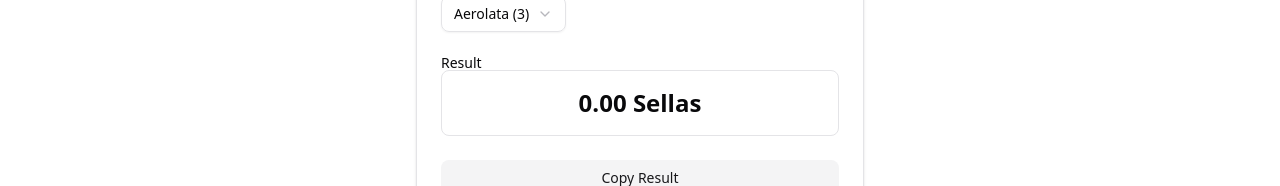
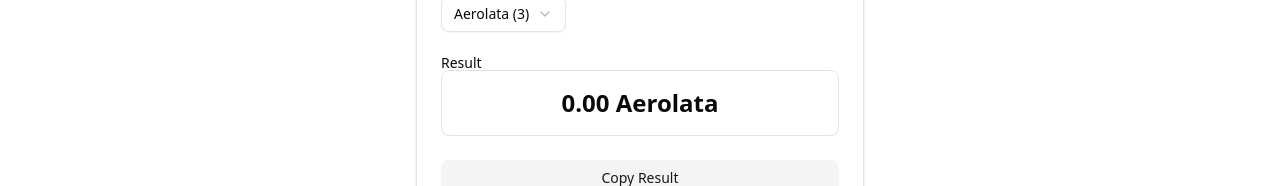
Before and after one commit to MixnUP/EraCalc, a React (Vite) app: page / in a window 1280 px wide. Shown: the part 702-888 px from the top of the page. Built offline with nearby package versions, Linux system fonts and the light colour scheme.

Commit message:
chore: updated result label

```diff
--- a/src/sections/CalculatorSection.tsx
+++ b/src/sections/CalculatorSection.tsx
@@ -59,8 +59,8 @@ const CalculatorSection: React.FC = () => {
   const [troAmount, setTroAmount] = useState<number | string>('');
   const [rate, setRate] = useState<string>(() => {
     const savedRate = localStorage.getItem('eraCalcRate');
-    // If savedRate is not in the generated range, default to the first value
-    return savedRate && rateValues.includes(savedRate) ? savedRate : rateValues[0];
+    // If savedRate is 0 or NaN, treat as empty string for placeholder
+    return savedRate && parseFloat(savedRate) !== 0 && !isNaN(parseFloat(savedRate)) ? savedRate : rateValues[0];
   });
   const [result, setResult] = useState<number>(0);
   const [conversionDirection, setConversionDirection] = useState<'troToSellas' | 'sellasToTro'>('troToSellas');
@@ -71,7 +71,9 @@ const CalculatorSection: React.FC = () => {
 
   // Save rate to localStorage whenever it changes
   useEffect(() => {
-    localStorage.setItem('eraCalcRate', rate.toString());
+    // Only save if rate is a valid number, otherwise save empty string
+    const rateToSave = parseFloat(rate as string);
+    localStorage.setItem('eraCalcRate', !isNaN(rateToSave) && rateToSave !== 0 ? rateToSave.toString() : '');
   }, [rate]);
 
   // Calculate total value of sella from selected items
@@ -272,7 +274,7 @@ const CalculatorSection: React.FC = () => {
           <div>
             <Label>Result</Label>
             <div className="bg-card p-4 rounded-md w-full text-foreground text-2xl font-bold border border-border text-center">
-              {result.toFixed(2)} {conversionDirection === 'troToSellas' ? 'Sellas' : 'Tro'}
+              {result.toFixed(2)} {conversionDirection === 'troToSellas' ? selectedSellaItemName : 'Tro'}
             </div>
           </div>
 
```
